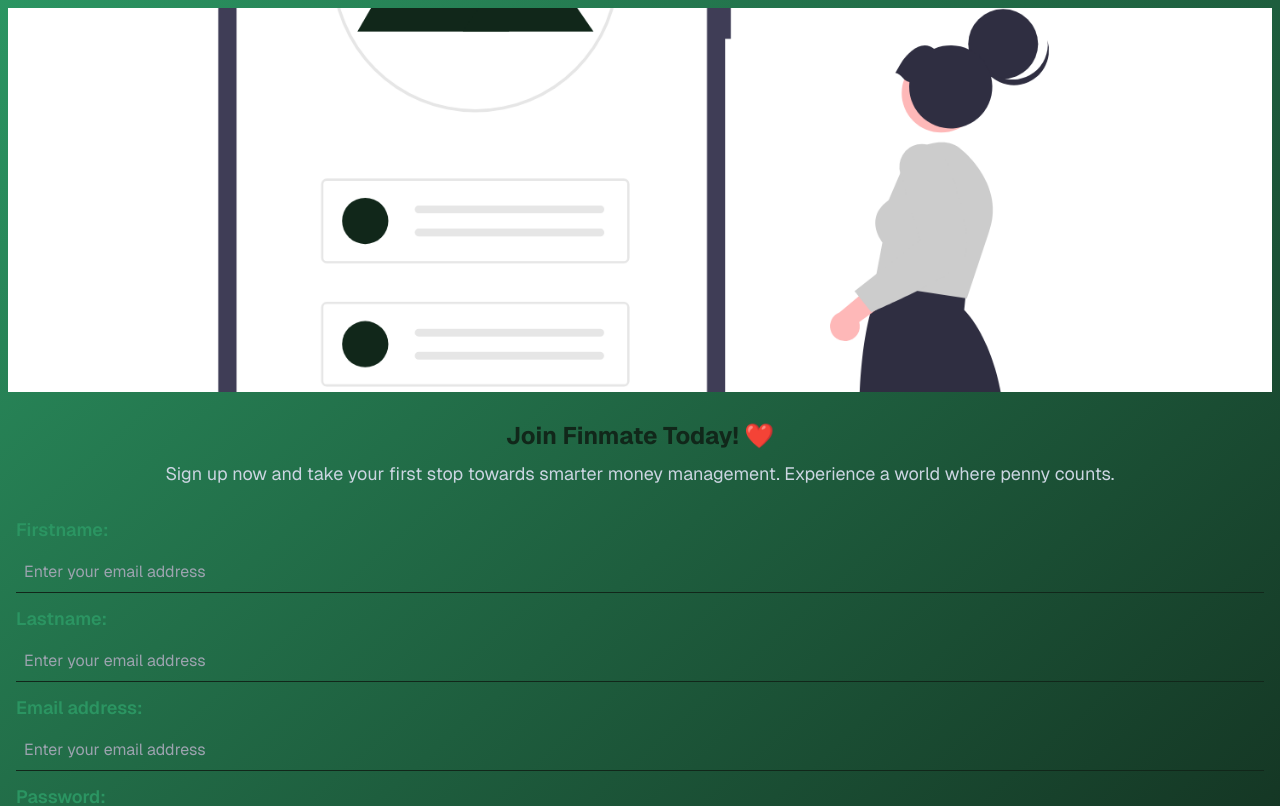
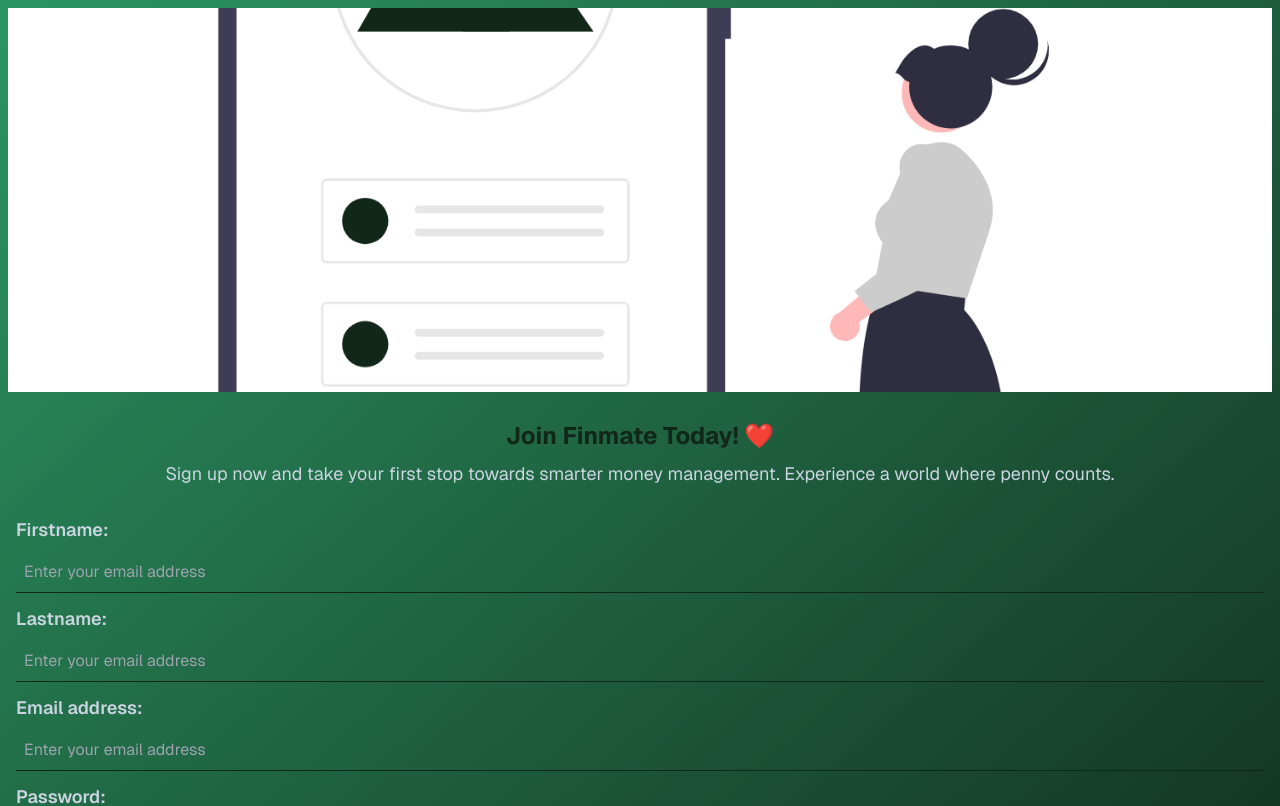
Before and after one commit to DeePinnacle/finmate, a Next.js app: page /sign-up in a window 1280 px wide. Shown: the top 806 px of the page. Built offline with nearby package versions, Linux system fonts and the light colour scheme.

Commit message:
changed login and register label colors to white

```diff
--- a/app/globals.css
+++ b/app/globals.css
@@ -235,7 +235,7 @@
       @apply my-5
     }
     .login-wrapper div label{
-      @apply text-finmate_secondary text-lg font-semibold
+      @apply text-lg font-semibold
     }
     .login-wrapper div{
       @apply mb-3
```
